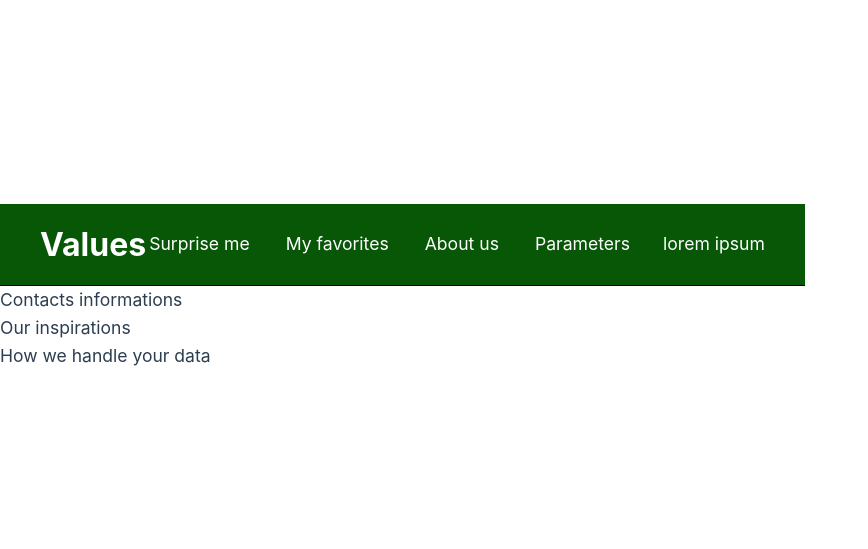
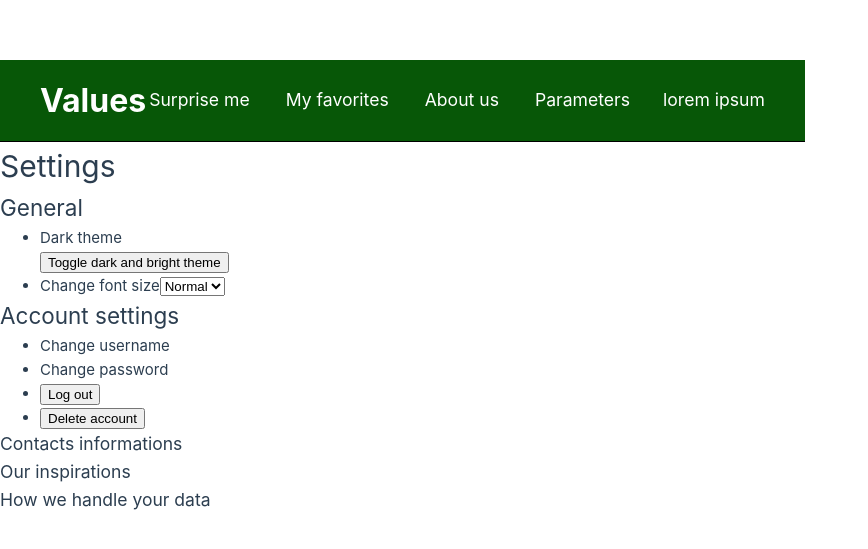
Before and after one commit to Datruc21/PoliyValues, a Vue app in the folder PoliyValues/: page / in a window 1280 px wide. Shown: the part 113-662 px from the top of the page, without its empty margins (0-868 px from the left). Built offline with nearby package versions, Linux system fonts and the light colour scheme.

Commit message:
some minor changes

```diff
--- a/PoliyValues/src/App.vue
+++ b/PoliyValues/src/App.vue
@@ -1,14 +1,13 @@
 <script setup lang="ts">
-import Navbar from './components/Navbar.vue';
-
+import Navbar from "./components/Navbar.vue";
+import Auth from "./components/Auth.vue";
+import Settings from "./components/Settings.vue";
 </script>
 
 <template>
   <div id="layout">
-
-
     <Navbar />
-
+    <Settings />
 
     <footer>
       <h3>Contacts informations</h3>
@@ -18,10 +17,9 @@ import Navbar from './components/Navbar.vue';
   </div>
 </template>
 
-
-
 <style>
-body, html {
+body,
+html {
   margin: 0;
   padding: 0;
   width: 100%;
@@ -34,8 +32,6 @@ body, html {
   width: 100%;
 }
 
-
-
 /* template {
   display: flex;
   flex-direction: column;
--- a/PoliyValues/src/components/Navbar.vue
+++ b/PoliyValues/src/components/Navbar.vue
@@ -49,7 +49,8 @@ export default {
   align-items: center;
 }
 
-.nav-bar a, .nav-bar span {
+.nav-bar a,
+.nav-bar span {
   color: white;
   text-decoration: none;
   font-size: 1.1rem;
--- a/PoliyValues/src/components/Settings.vue
+++ b/PoliyValues/src/components/Settings.vue
@@ -23,10 +23,11 @@ We need to implement all the logic for deleting, logging out and changing the cs
       </li>
       <li>
         <span>Change font size</span>
-        <select v-model="fontSize" @change="updateFontSize"></select>
-        <option value="small">Small</option>
-        <option value="normal">Normal</option>
-        <option value="big">Big</option>
+        <select v-model="fontSize" @change="updateFontSize">
+          <option value="small">Small</option>
+          <option value="normal">Normal</option>
+          <option value="big">Big</option>
+        </select>
       </li>
     </ul>
 
@@ -45,12 +46,22 @@ We need to implement all the logic for deleting, logging out and changing the cs
         Are you really sure you want to delete your account? This decision is
         irrversible.
       </p>
-      <button v-on:click="deleteAccount">Yes, I do</button>
+      <button
+        v-on:click="
+          () => {
+            deleteAccount();
+            openModal = false;
+            accountDeleted = true;
+          }
+        "
+      >
+        Yes, I do
+      </button>
       <button v-on:click="openModal = false">I am not so sure anymore</button>
-      <p v-if="accountDeleted">
-        Congratulations you just successfully deleted your account!
-      </p>
     </Modal>
+    <p v-if="accountDeleted">
+      Congratulations you just successfully deleted your account!
+    </p>
   </div>
 </template>
 
```
Also changed, not shown: PoliyValues/src/server.js (added, +15 -0 lines).
